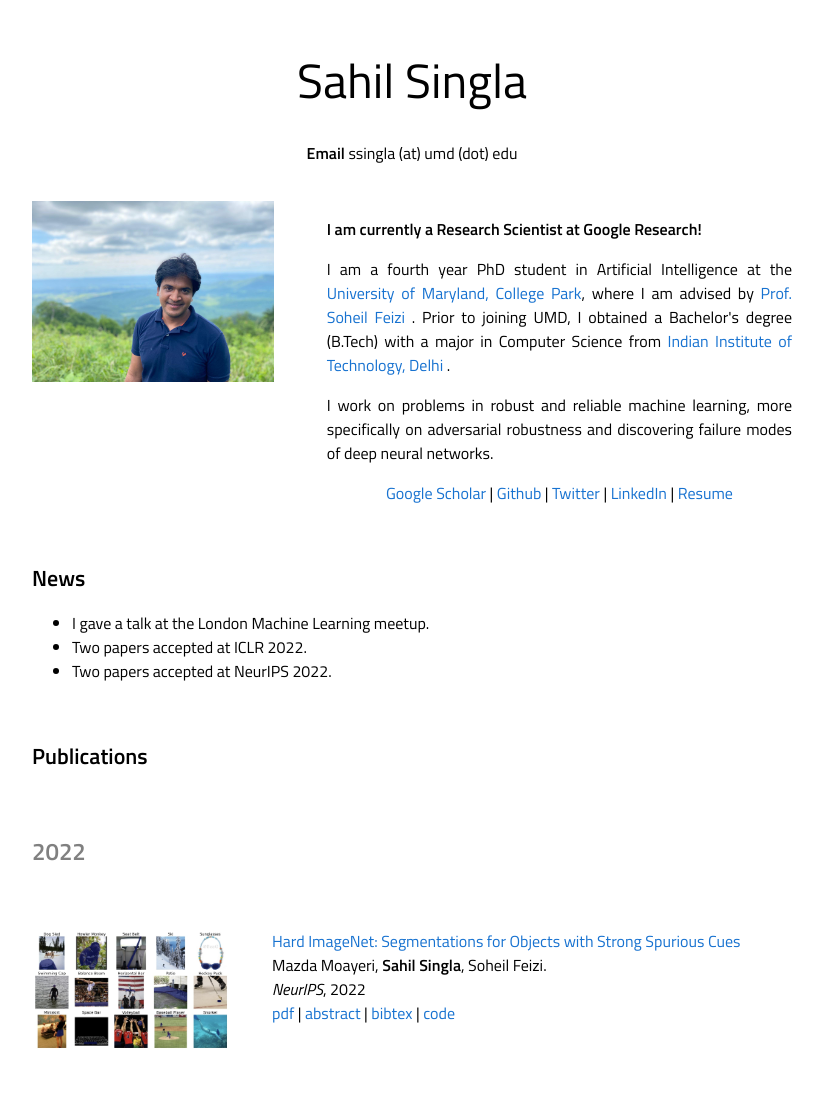
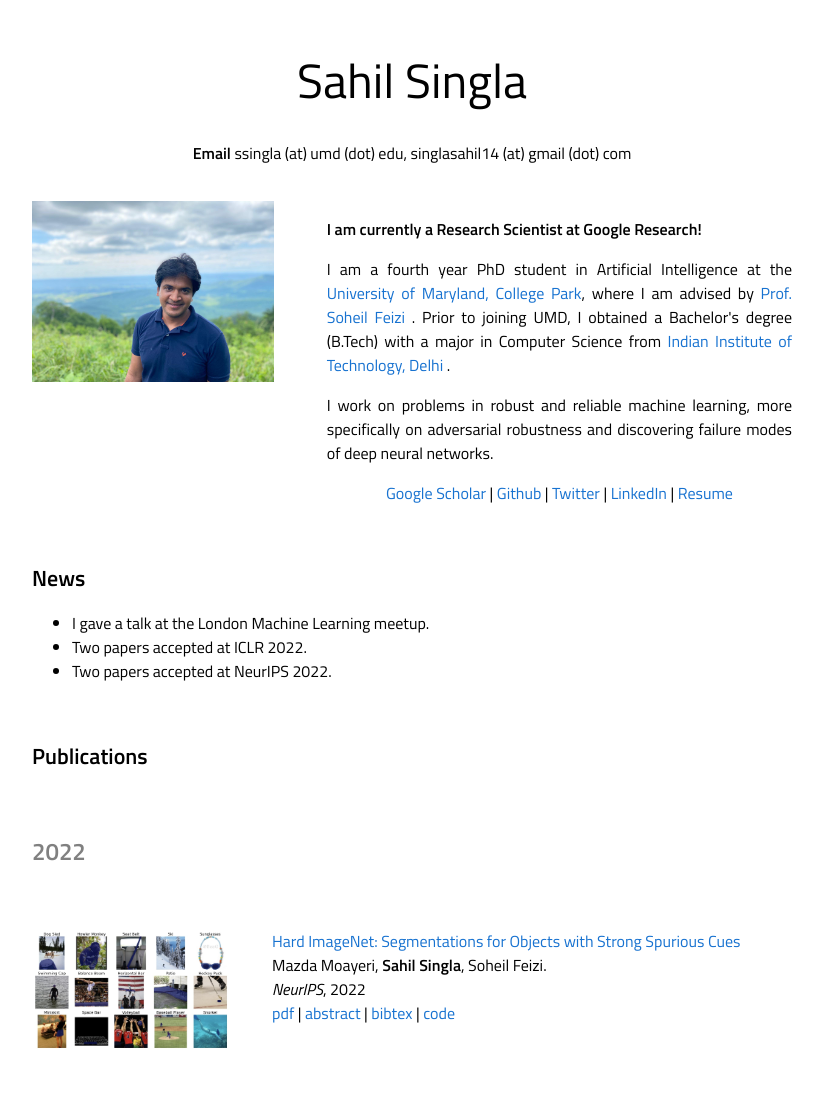
Before and after one commit to singlasahil14/singlasahil14.github.io, a plain HTML site: page index.html in a window 1280 px wide. Shown: the top 1100 px of the page, without its empty margins (228-1051 px from the left). Drawn offline with Linux system fonts and the light colour scheme.

Commit message:
Update index.html

```diff
--- a/index.html
+++ b/index.html
@@ -32,7 +32,7 @@
         <font size="7">Sahil Singla</font>
         <br></br>
         <b>Email </b>
-        <font id="email" style="display:inline;">ssingla (at) umd (dot) edu</font>
+        <font id="email" style="display:inline;">ssingla (at) umd (dot) edu, singlasahil14 (at) gmail (dot) com</font>
       </p>
 
       <td width="35%" valign="top">
```
